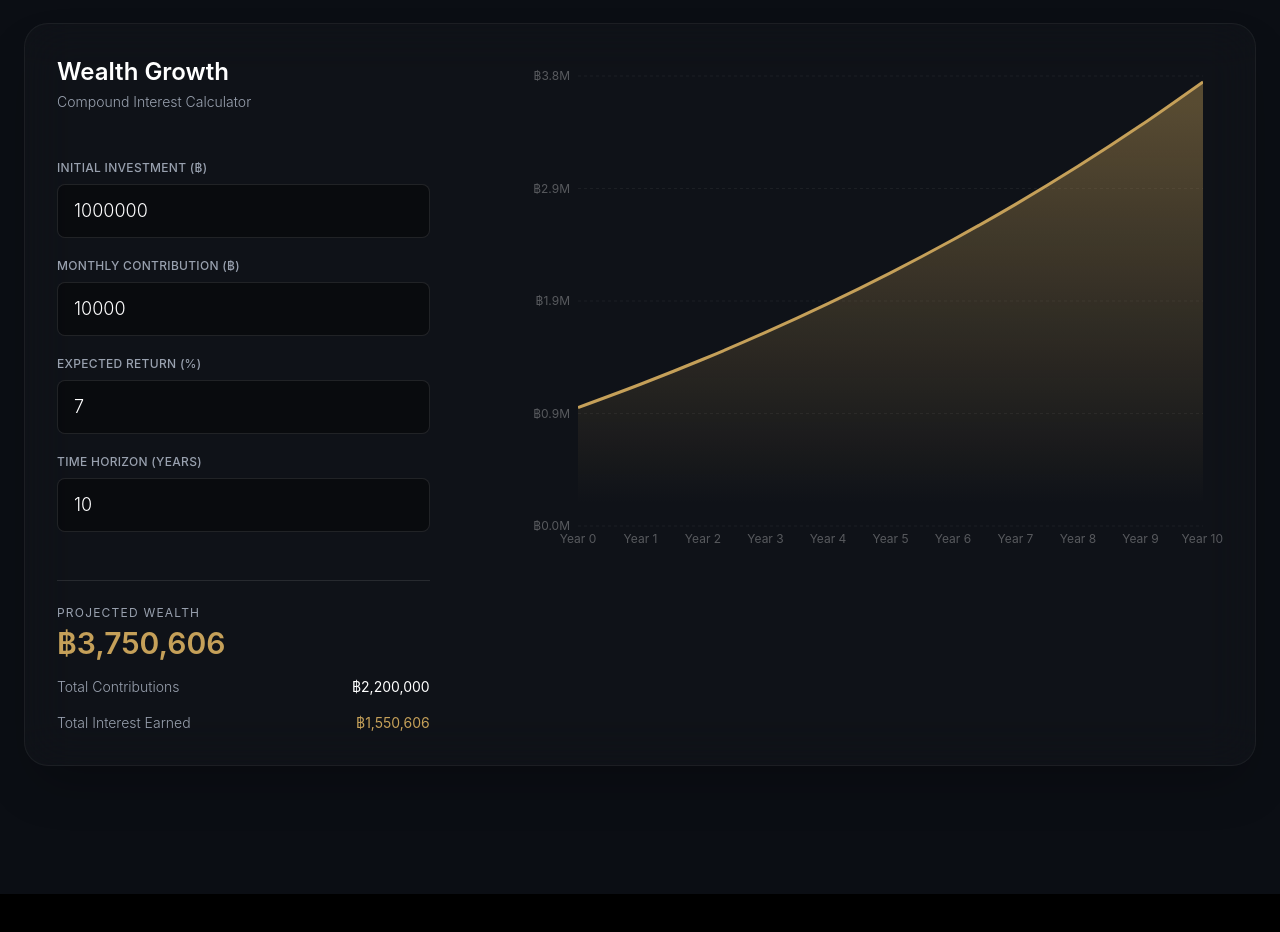
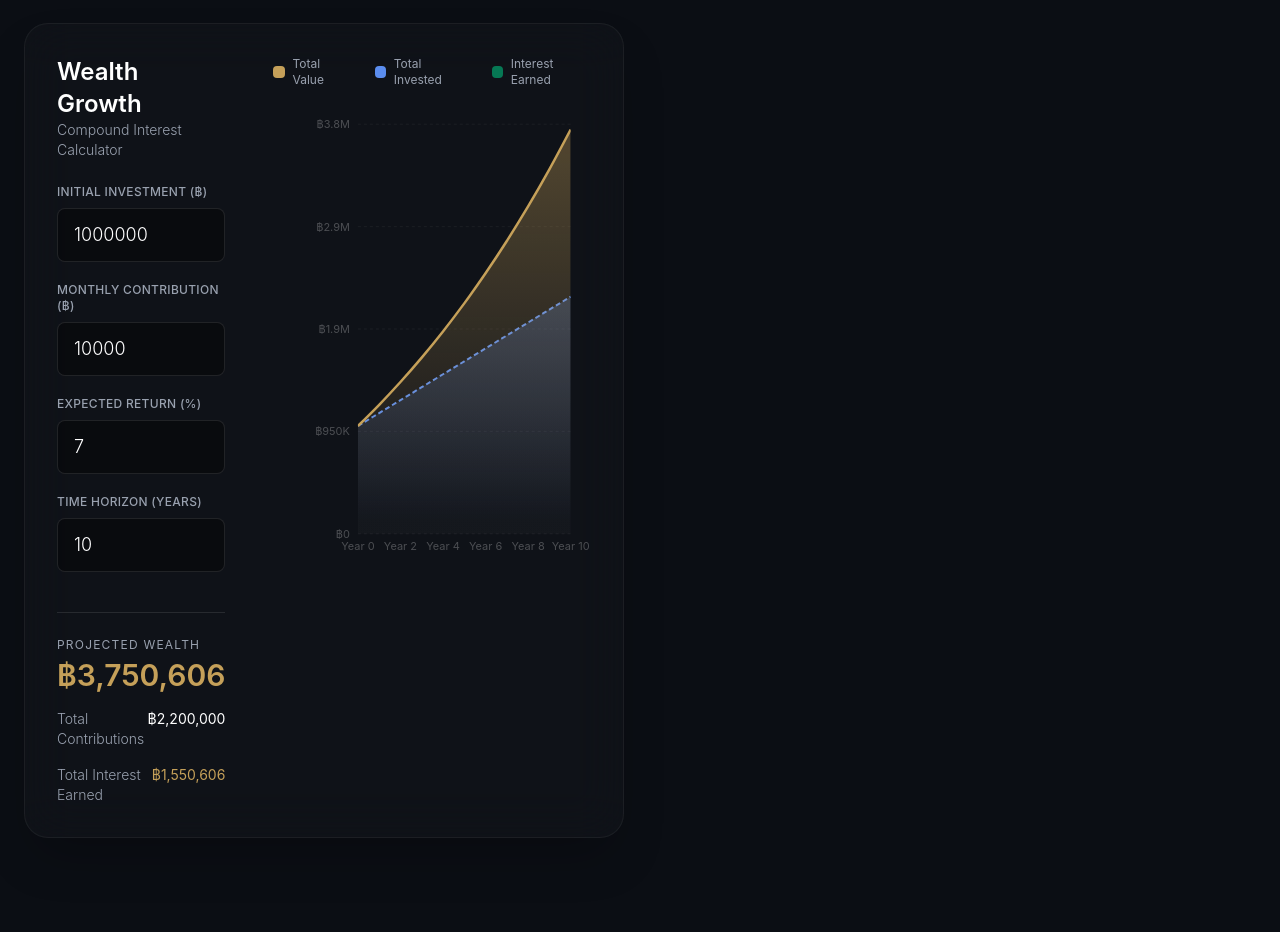
Before and after one commit to jopjop321/portfolio, a React app: page /wealth in a window 1280 px wide. Shown: the part 800-1732 px from the top of the page. Before the commit the page ends 1694 px from the top, so only its background shows below. Built offline with nearby package versions, Linux system fonts and the light colour scheme; the HTML template or start-up script is replaced by a standard one.

Commit message:
wealth update

```diff
--- a/package.json
+++ b/package.json
@@ -15,7 +15,7 @@
     "react": "^19.2.6",
     "react-dom": "^19.2.6",
     "react-router-dom": "^7.16.0",
-    "recharts": "^2.12.7",
+    "recharts": "^2.15.4",
     "tailwindcss": "^4.3.0"
   },
   "devDependencies": {
--- a/src/CompoundInterest.jsx
+++ b/src/CompoundInterest.jsx
@@ -1,155 +1,43 @@
 import React, { useState, useMemo } from 'react';
-import { AreaChart, Area, XAxis, YAxis, CartesianGrid, Tooltip, ResponsiveContainer } from 'recharts';
-import { motion } from 'framer-motion';
+import {
+  AreaChart, Area, XAxis, YAxis, CartesianGrid,
+  Tooltip, ResponsiveContainer, Legend
+} from 'recharts';
 
-function CompoundInterest() {
-  // 1. ตั้งค่า State สำหรับเก็บข้อมูลที่ผู้ใช้กรอก
-  const [principal, setPrincipal] = useState(1000000); // เงินต้นเริ่มต้น (บาท)
-  const [monthlyContribution, setMonthlyContribution] = useState(10000); // เงินเติมต่อเดือน (บาท)
-  const [rate, setRate] = useState(7); // อัตราผลตอบแทนต่อปี (%)
-  const [years, setYears] = useState(10); // ระยะเวลาลงทุน (ปี)
+// ─── Sub-components ───────────────────────────────────────────
 
-  // 2. ฟังก์ชันคำนวณดอกเบี้ยทบต้น (คำนวณใหม่เมื่อตัวเลขเปลี่ยน)
-  const data = useMemo(() => {
-    const result = [];
-    let currentTotal = principal;
-    let totalInvested = principal;
-
-    for (let i = 0; i <= years; i++) {
-      if (i > 0) {
-        // เติมเงินรายเดือน (12 เดือน) และทบต้นด้วยผลตอบแทน
-        for (let m = 0; m < 12; m++) {
-          currentTotal += monthlyContribution;
-          currentTotal = currentTotal * (1 + (rate / 100) / 12);
-          totalInvested += monthlyContribution;
-        }
-      }
-      result.push({
-        year: `Year ${i}`,
-        value: Math.round(currentTotal), // มูลค่ารวม
-        invested: Math.round(totalInvested), // ทุนที่ลงไป
-      });
-    }
-    return result;
-  }, [principal, monthlyContribution, rate, years]);
-
-  // ตัวแปรสำหรับแสดงผลสรุปตัวเลข
-  const finalValue = data[data.length - 1].value;
-  const totalInvested = data[data.length - 1].invested;
-  const totalInterest = finalValue - totalInvested;
-
-  // ฟังก์ชันจัดรูปแบบตัวเลขให้มีลูกน้ำ
-  const formatCurrency = (val) => new Intl.NumberFormat('th-TH').format(val);
-
-  return (
-    <motion.div
-      initial={{ opacity: 0, y: 20 }}
-      whileInView={{ opacity: 1, y: 0 }}
-      viewport={{ once: true }}
-      transition={{ duration: 0.8 }}
-      className="p-8 rounded-3xl bg-white/[0.02] border border-white/5 backdrop-blur-xl shadow-2xl col-span-1 lg:col-span-2"
-    >
-      <div className="flex flex-col md:flex-row gap-12">
-
-        {/* แผงควบคุมตัวเลข (Inputs) */}
-        <div className="w-full md:w-1/3 flex flex-col gap-6">
-          <div>
-            <h2 className="text-2xl font-semibold mb-1 text-white">Wealth Growth</h2>
-            <p className="text-sm text-gray-400 mb-6 font-light">Compound Interest Calculator</p>
-          </div>
-
-          <div className="space-y-5">
-            <InputField label="Initial Investment (฿)" value={principal} setValue={setPrincipal} step={100000} />
-            <InputField label="Monthly Contribution (฿)" value={monthlyContribution} setValue={setMonthlyContribution} step={5000} />
-            <InputField label="Expected Return (%)" value={rate} setValue={setRate} step={1} max={30} />
-            <InputField label="Time Horizon (Years)" value={years} setValue={setYears} step={1} max={50} />
-          </div>
-
-          {/* สรุปตัวเลข (Summary) */}
-          <div className="mt-6 pt-6 border-t border-white/10 space-y-4">
-            <div>
-              <p className="text-xs text-gray-400 uppercase tracking-widest mb-1">Projected Wealth</p>
-              <p className="text-3xl font-semibold text-[#C5A059]">฿{formatCurrency(finalValue)}</p>
-            </div>
-            <div className="flex justify-between text-sm">
-              <span className="text-gray-400 font-light">Total Contributions</span>
-              <span className="text-white">฿{formatCurrency(totalInvested)}</span>
-            </div>
-            <div className="flex justify-between text-sm">
-              <span className="text-gray-400 font-light">Total Interest Earned</span>
-              <span className="text-[#C5A059]">฿{formatCurrency(totalInterest)}</span>
-            </div>
-          </div>
-        </div>
-
-        {/* ส่วนแสดงกราฟ (Chart) */}
-        {/* แก้ไขตรงนี้: เปลี่ยนความสูงเป็น h-[400px] md:h-[500px] */}
-        <div className="w-full md:w-2/3 h-[400px] md:h-[500px]">
-          <ResponsiveContainer width="100%" height="100%">
-            {/* แก้ไขตรงนี้: ปรับ margin ให้กราฟไม่ชิดขอบเกินไป */}
-            <AreaChart data={data} margin={{ top: 20, right: 20, left: 20, bottom: 0 }}>
-              <defs>
-                <linearGradient id="colorValue" x1="0" y1="0" x2="0" y2="1">
-                  <stop offset="5%" stopColor="#C5A059" stopOpacity={0.4}/>
-                  <stop offset="95%" stopColor="#C5A059" stopOpacity={0}/>
-                </linearGradient>
-              </defs>
-              <CartesianGrid strokeDasharray="3 3" stroke="rgba(255,255,255,0.05)" vertical={false} />
-              <XAxis dataKey="year" stroke="rgba(255,255,255,0.3)" fontSize={12} tickLine={false} axisLine={false} />
-
-              <YAxis
-                tickFormatter={(value) => `฿${(value / 1000000).toFixed(1)}M`}
-                stroke="rgba(255,255,255,0.3)"
-                fontSize={12}
-                tickLine={false}
-                axisLine={false}
-                // แก้ไขตรงนี้: เพิ่ม width={80} ให้ตัวเลขไม่ล้น
-                width={80}
-              />
-              <Tooltip content={<CustomTooltip />} />
-              <Area
-                type="monotone"
-                dataKey="value"
-                stroke="#C5A059"
-                strokeWidth={3}
-                fillOpacity={1}
-                fill="url(#colorValue)"
-              />
-            </AreaChart>
-          </ResponsiveContainer>
-        </div>
-
-      </div>
-    </motion.div>
-  );
-}
-
-// Component ย่อย: ช่องกรอกตัวเลขแบบหรูหรา
 const InputField = ({ label, value, setValue, step, max }) => (
   <div>
-    <label className="block text-xs font-medium text-gray-400 mb-2 uppercase tracking-wide">{label}</label>
+    <label className="block text-xs font-medium text-gray-400 mb-2 uppercase tracking-wide">
+      {label}
+    </label>
     <input
       type="number"
       value={value}
       onChange={(e) => setValue(Number(e.target.value))}
       step={step}
       max={max}
-      className="w-full bg-black/40 border border-white/10 rounded-lg px-4 py-3 text-white focus:outline-none focus:border-[#C5A059] focus:ring-1 focus:ring-[#C5A059] transition-all text-lg font-light"
+      className="w-full bg-black/40 border border-white/10 rounded-lg px-4 py-3 text-white
+                 focus:outline-none focus:border-[#C5A059] focus:ring-1 focus:ring-[#C5A059]
+                 transition-all text-lg font-light"
     />
   </div>
 );
 
-// Component ย่อย: ปรับแต่ง Tooltip เวลานำเมาส์ชี้กราฟให้ดูพรีเมียม
 const CustomTooltip = ({ active, payload, label }) => {
   if (active && payload && payload.length) {
+    const fmt = (v) => new Intl.NumberFormat('th-TH').format(v);
     return (
       <div className="bg-[#11141C] border border-white/10 p-4 rounded-xl shadow-2xl backdrop-blur-md">
-        <p className="text-white text-sm mb-2">{label}</p>
-        <p className="text-[#C5A059] font-semibold text-lg">
-          Value: ฿{new Intl.NumberFormat('th-TH').format(payload[0].value)}
+        <p className="text-white text-sm mb-2 font-medium">{label}</p>
+        <p className="text-[#C5A059] font-semibold text-base">
+          Total Value: ฿{fmt(payload[0]?.value)}
         </p>
-        <p className="text-gray-400 text-sm mt-1">
-          Invested: ฿{new Intl.NumberFormat('th-TH').format(payload[0].payload.invested)}
+        <p className="text-[#5B8DEF] text-sm mt-1">
+          Invested: ฿{fmt(payload[1]?.value)}
+        </p>
+        <p className="text-emerald-400 text-sm mt-1">
+          Interest: ฿{fmt(payload[0]?.value - payload[1]?.value)}
         </p>
       </div>
     );
@@ -157,4 +45,163 @@ const CustomTooltip = ({ active, payload, label }) => {
   return null;
 };
 
-export default CompoundInterest;
+// ─── Main Component ───────────────────────────────────────────
+
+export default function CompoundInterest() {
+  const [principal, setPrincipal] = useState(1_000_000);
+  const [monthlyContribution, setMonthlyContribution] = useState(10_000);
+  const [rate, setRate] = useState(7);
+  const [years, setYears] = useState(10);
+
+  const data = useMemo(() => {
+    const result = [];
+    let current = principal;
+    let invested = principal;
+
+    for (let i = 0; i <= years; i++) {
+      if (i > 0) {
+        for (let m = 0; m < 12; m++) {
+          current += monthlyContribution;
+          current *= 1 + rate / 100 / 12;
+          invested += monthlyContribution;
+        }
+      }
+      result.push({
+        year: `Year ${i}`,
+        value: Math.round(current),
+        invested: Math.round(invested),
+      });
+    }
+    return result;
+  }, [principal, monthlyContribution, rate, years]);
+
+  const last = data[data.length - 1];
+  const totalInterest = last.value - last.invested;
+  const fmt = (v) => new Intl.NumberFormat('th-TH').format(v);
+  const fmtM = (v) => {
+    if (v >= 1e9) return `฿${(v / 1e9).toFixed(1)}B`;
+    if (v >= 1e6) return `฿${(v / 1e6).toFixed(1)}M`;
+    if (v >= 1e3) return `฿${(v / 1e3).toFixed(0)}K`;
+    return `฿${v}`;
+  };
+
+  return (
+    <div className="p-8 rounded-3xl bg-white/[0.02] border border-white/5 backdrop-blur-xl shadow-2xl w-full max-w-5xl mx-auto">
+      <div className="flex flex-col md:flex-row gap-12">
+
+        {/* ── Left Panel: Inputs + Summary ── */}
+        <div className="w-full md:w-1/3 flex flex-col gap-6">
+          <div>
+            <h2 className="text-2xl font-semibold text-white">Wealth Growth</h2>
+            <p className="text-sm text-gray-400 font-light">Compound Interest Calculator</p>
+          </div>
+
+          <div className="space-y-5">
+            <InputField label="Initial Investment (฿)"     value={principal}            setValue={setPrincipal}            step={100_000} />
+            <InputField label="Monthly Contribution (฿)"  value={monthlyContribution}  setValue={setMonthlyContribution}  step={5_000}   />
+            <InputField label="Expected Return (%)"        value={rate}                 setValue={setRate}                 step={1} max={30} />
+            <InputField label="Time Horizon (Years)"       value={years}                setValue={setYears}                step={1} max={50} />
+          </div>
+
+          {/* Summary */}
+          <div className="mt-4 pt-6 border-t border-white/10 space-y-4">
+            <div>
+              <p className="text-xs text-gray-400 uppercase tracking-widest mb-1">Projected Wealth</p>
+              <p className="text-3xl font-semibold text-[#C5A059]">฿{fmt(last.value)}</p>
+            </div>
+            <div className="flex justify-between text-sm">
+              <span className="text-gray-400 font-light">Total Contributions</span>
+              <span className="text-white">฿{fmt(last.invested)}</span>
+            </div>
+            <div className="flex justify-between text-sm">
+              <span className="text-gray-400 font-light">Total Interest Earned</span>
+              <span className="text-[#C5A059]">฿{fmt(totalInterest)}</span>
+            </div>
+          </div>
+        </div>
+
+        {/* ── Right Panel: Chart ── */}
+        <div className="w-full md:w-2/3 flex flex-col gap-4">
+
+          {/* Legend */}
+          <div className="flex gap-6 text-xs text-gray-400">
+            <span className="flex items-center gap-2">
+              <span className="w-3 h-3 rounded-sm bg-[#C5A059] inline-block" />
+              Total Value
+            </span>
+            <span className="flex items-center gap-2">
+              <span className="w-3 h-3 rounded-sm bg-[#5B8DEF] inline-block" />
+              Total Invested
+            </span>
+            <span className="flex items-center gap-2">
+              <span className="w-3 h-3 rounded-sm bg-emerald-500/60 inline-block" />
+              Interest Earned
+            </span>
+          </div>
+
+          <div className="h-[400px] md:h-[460px]">
+            <ResponsiveContainer width="100%" height="100%">
+              <AreaChart data={data} margin={{ top: 20, right: 20, left: 10, bottom: 0 }}>
+                <defs>
+                  {/* Gold gradient — Total Value */}
+                  <linearGradient id="gradValue" x1="0" y1="0" x2="0" y2="1">
+                    <stop offset="5%"  stopColor="#C5A059" stopOpacity={0.35} />
+                    <stop offset="95%" stopColor="#C5A059" stopOpacity={0.02} />
+                  </linearGradient>
+                  {/* Blue gradient — Total Invested */}
+                  <linearGradient id="gradInvested" x1="0" y1="0" x2="0" y2="1">
+                    <stop offset="5%"  stopColor="#5B8DEF" stopOpacity={0.25} />
+                    <stop offset="95%" stopColor="#5B8DEF" stopOpacity={0.02} />
+                  </linearGradient>
+                </defs>
+
+                <CartesianGrid strokeDasharray="3 3" stroke="rgba(255,255,255,0.05)" vertical={false} />
+
+                <XAxis
+                  dataKey="year"
+                  stroke="rgba(255,255,255,0.25)"
+                  fontSize={11}
+                  tickLine={false}
+                  axisLine={false}
+                  interval="preserveStartEnd"
+                />
+                <YAxis
+                  tickFormatter={fmtM}
+                  stroke="rgba(255,255,255,0.25)"
+                  fontSize={11}
+                  tickLine={false}
+                  axisLine={false}
+                  width={75}
+                />
+
+                <Tooltip content={<CustomTooltip />} />
+
+                {/* Render Invested first so Value sits on top */}
+                <Area
+                  type="monotone"
+                  dataKey="invested"
+                  name="Total Invested"
+                  stroke="#5B8DEF"
+                  strokeWidth={2}
+                  strokeDasharray="5 3"
+                  fill="url(#gradInvested)"
+                  fillOpacity={1}
+                />
+                <Area
+                  type="monotone"
+                  dataKey="value"
+                  name="Total Value"
+                  stroke="#C5A059"
+                  strokeWidth={2.5}
+                  fill="url(#gradValue)"
+                  fillOpacity={1}
+                />
+              </AreaChart>
+            </ResponsiveContainer>
+          </div>
+        </div>
+
+      </div>
+    </div>
+  );
+}
```
Also changed, not shown: 1 other file (tests, documents, lock files or other folders).
